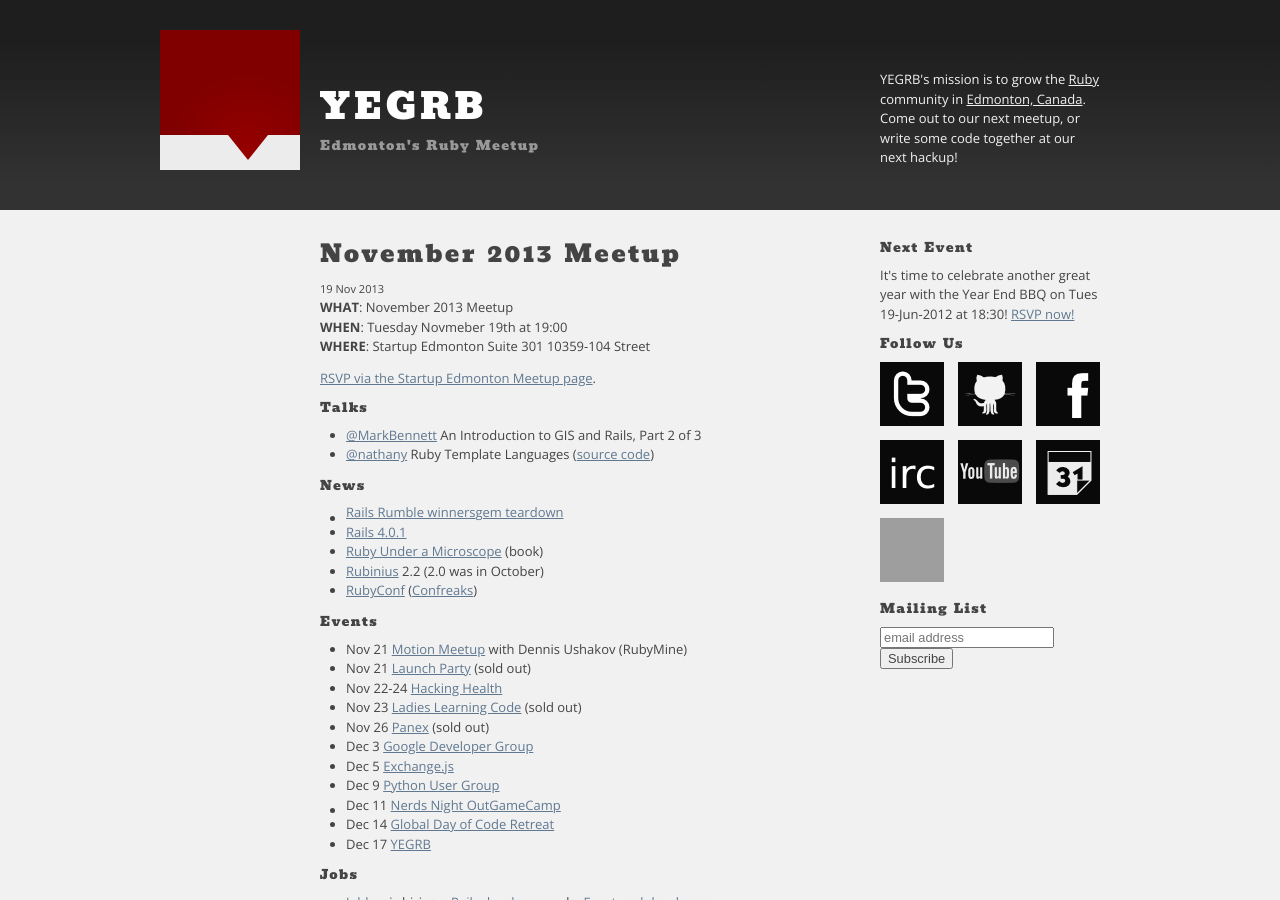
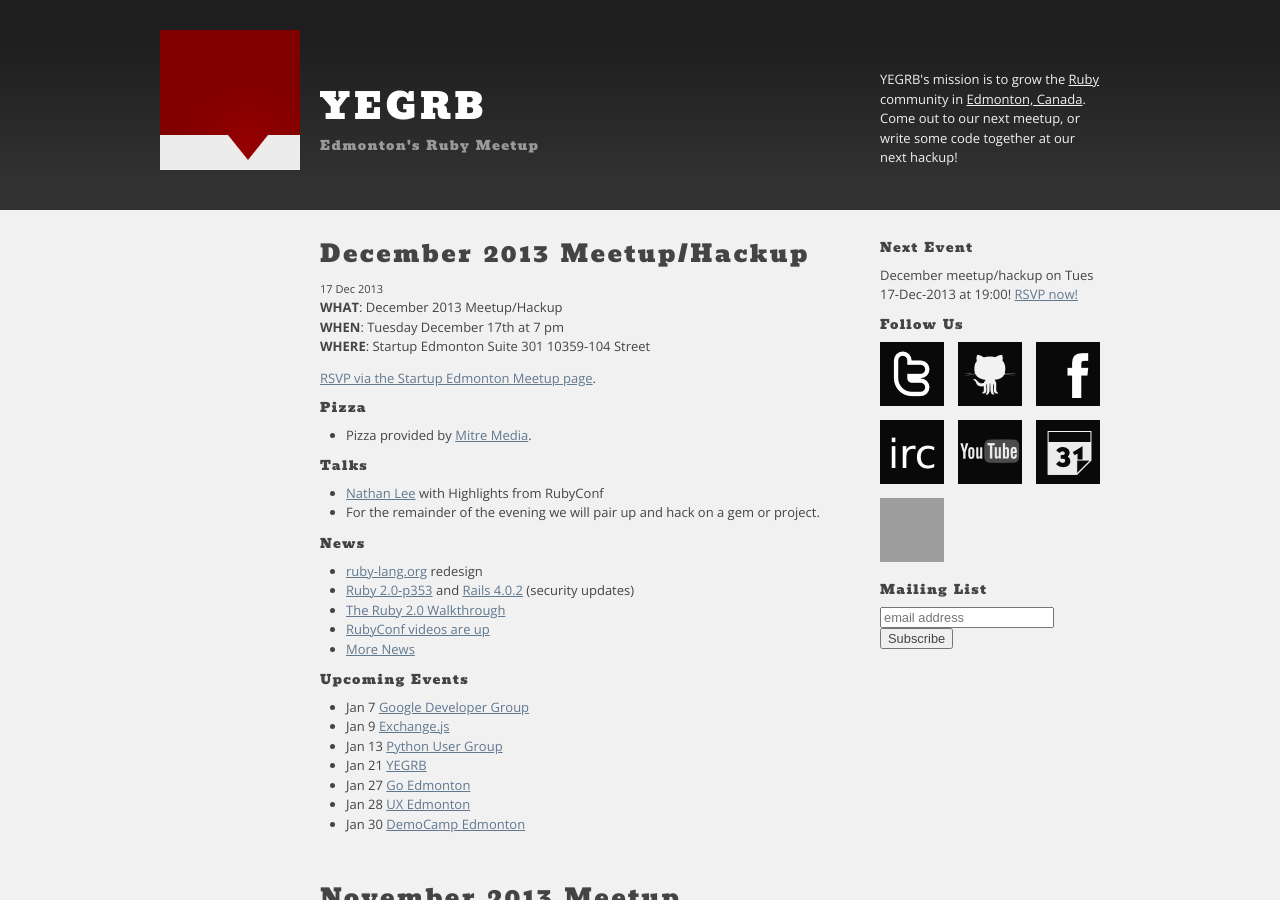
Before and after one commit to yegrb/yegrb.github.io, a Jekyll site: the page built from index.html, in a window 1280 px wide and 900 px high. Built offline with Jekyll 4.4.1, drawn with Linux system fonts in a browser that asks for light colours; nearby versions of some CDN libraries; Markdown is read by kramdown in place of the engine named in the settings; the list of posts is cut into pages by our own code; comment, search, counter and statistics services are not loaded; some of the changed text lies outside the part shown; grey boxes are pictures that could not be loaded.

Commit message:
december meetup post

```diff
--- a/_layouts/default.html
+++ b/_layouts/default.html
@@ -41,7 +41,7 @@
 					</div>
 				</a>
 				<aside class="grid_3 omega">
-					<p><em class="mission">YEGRB's mission is to grow the <a href="http://en.wikipedia.org/wiki/Ruby_(programming_language)">Ruby</a> community in <a href="http://en.wikipedia.org/wiki/Edmonton">Edmonton, Canada</a>.</em> Come out to our next meetup, or write some code together at our next hackup!</p>
+					<p><em class="mission">YEGRB's mission is to grow the <a href="http://www.ruby-lang.org/en/">Ruby</a> community in <a href="http://en.wikipedia.org/wiki/Edmonton">Edmonton, Canada</a>.</em> Come out to our next meetup, or write some code together at our next hackup!</p>
 				</aside>
 		</div>
 	</header>
@@ -77,7 +77,7 @@
 		<aside class="grid_3 omega">
 			<section id="next-meetup">
 			<h2>Next Event</h2>
-			<p>It's time to celebrate another great year with the Year End BBQ on Tues 19-Jun-2012 at 18:30! <a href="https://docs.google.com/spreadsheet/viewform?formkey=dDFzWDJ5eFhPZ0hXN0UwU0ZBcVFVUVE6MQ">RSVP now!</a></p>
+			<p>December meetup/hackup on Tues 17-Dec-2013 at 19:00! <a href="http://www.meetup.com/startupedmonton/events/154751162/">RSVP now!</a></p>
 			</section>
 			<section id="follow-us">
 				<h2 class="">Follow Us</h2>
--- /dev/null
+++ b/_posts/2013-12-17-Dec-Meetup.markdown
@@ -0,0 +1,38 @@
+---
+layout: default
+title: December 2013 Meetup/Hackup
+category: meetups hackups
+---
+
+**WHAT**: December 2013 Meetup/Hackup
+**WHEN**: Tuesday December 17th at 7 pm
+**WHERE**: Startup Edmonton Suite 301 10359-104 Street
+
+[RSVP via the Startup Edmonton Meetup page](http://www.meetup.com/startupedmonton/events/154751162/).
+
+## Pizza
+
+* Pizza provided by [Mitre Media](http://mitremedia.com/).
+
+## Talks
+
+* [Nathan Lee](https://twitter.com/X0nic) with Highlights from RubyConf
+* For the remainder of the evening we will pair up and hack on a gem or project.
+
+## News
+
+* [ruby-lang.org](http://www.ruby-lang.org/en/) redesign
+* [Ruby 2.0-p353](https://www.ruby-lang.org/en/news/2013/11/22/heap-overflow-in-floating-point-parsing-cve-2013-4164/) and [Rails 4.0.2](http://weblog.rubyonrails.org/2013/12/3/Rails_3_2_16_and_4_0_2_have_been_released/) (security updates)
+* [The Ruby 2.0 Walkthrough](https://cooperpress.com/rubywalkthrough)
+* [RubyConf videos are up](http://confreaks.com/events/rubyconf2013)
+* [More News](http://rubyweekly.com/)
+
+## Upcoming Events
+
+* Jan 7 [Google Developer Group](http://www.meetup.com/startupedmonton/events/149795192/)
+* Jan 9 [Exchange.js](http://www.exchangejs.com/)
+* Jan 13 [Python User Group](http://edmontonpy.com/)
+* Jan 21 [YEGRB](http://yegrb.com/)
+* Jan 27 [Go Edmonton](https://plus.google.com/u/0/communities/117762797477294931026)
+* Jan 28 [UX Edmonton](http://uxedmonton.com/)
+* Jan 30 [DemoCamp Edmonton](http://www.meetup.com/startupedmonton/events/155424702/)
```
